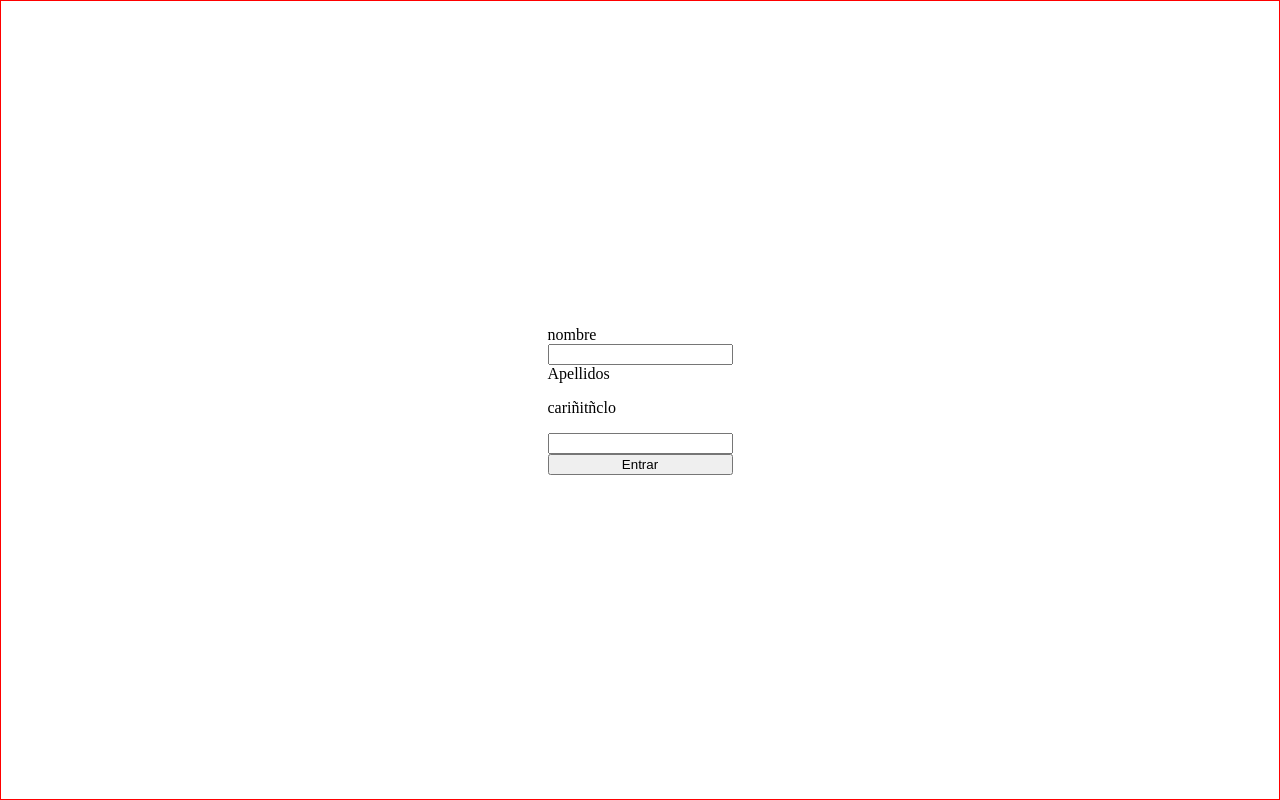
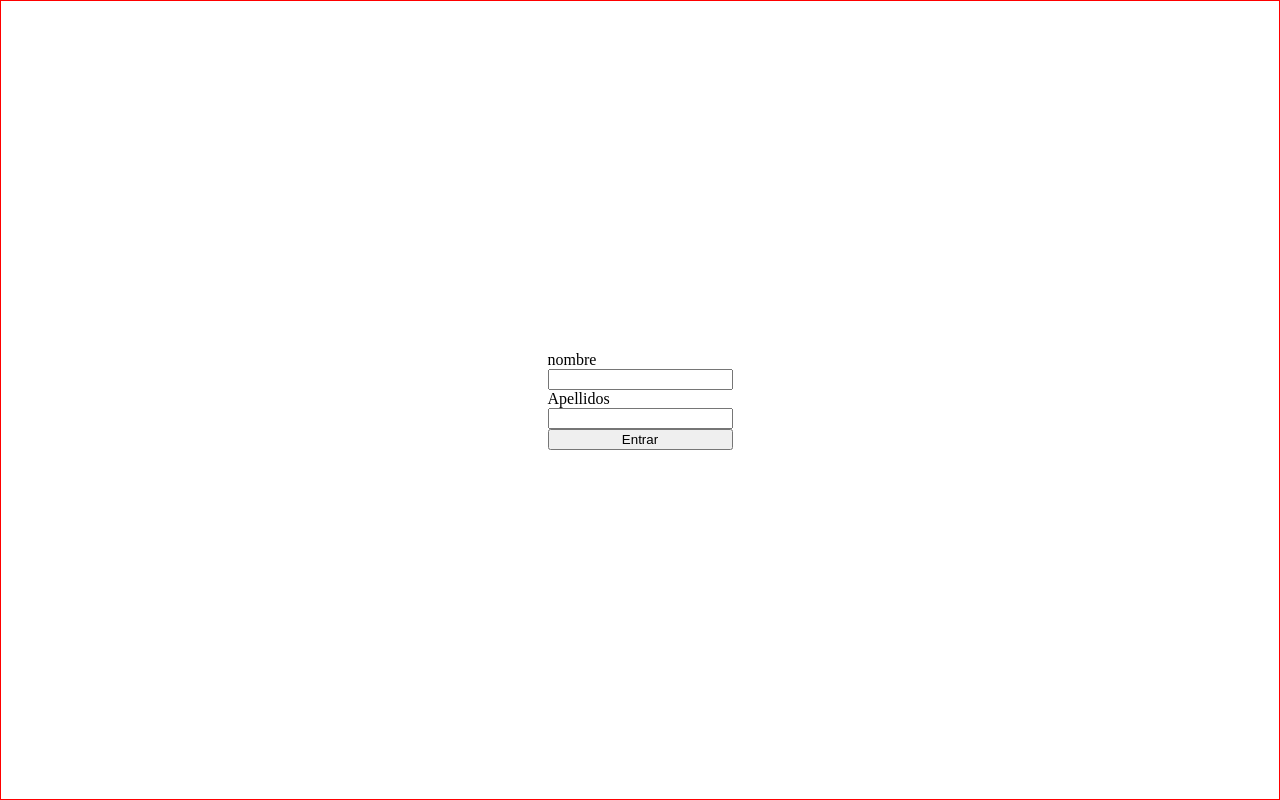
Before and after one commit to HeinzNaumann/KeepCodingHTMLCSS, a plain HTML site: page index.html in a window 1280 px wide. Drawn offline with Linux system fonts and the light colour scheme.

Commit message:
quito el cariñito

```diff
--- a/index.html
+++ b/index.html
@@ -34,8 +34,6 @@
                 <label>nombre</label>
                 <input type="text">
                 <label>Apellidos</label>
-
-                <p>cariñitñclo</p>
                 <input type="text">
                 <button>Entrar</button>
             </form>
```
Also changed, not shown: 1 other file.
